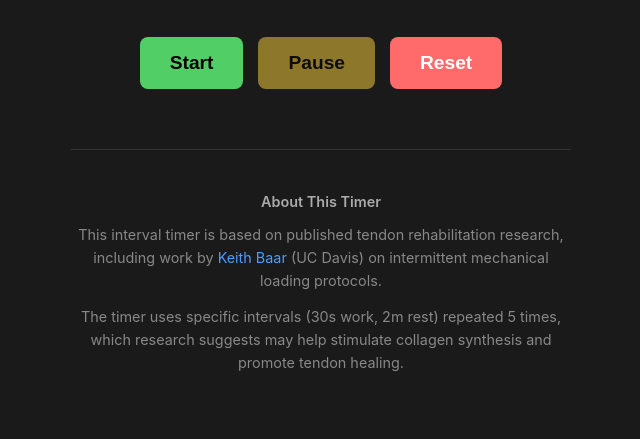
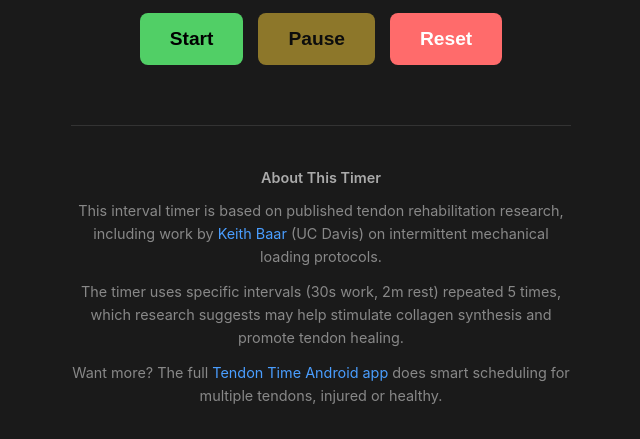
Before and after one commit to bensums/tendontime, a plain HTML site: page index.html in a window 1280 px wide. Shown: the part 370-809 px from the top of the page, without its empty margins (319-959 px from the left). Drawn offline with Linux system fonts and the light colour scheme.

Commit message:
feat: link to full Play Store app
Co-Authored-By: Claude Opus 5.5 <noreply@anthropic.com>

```diff
--- a/index.html
+++ b/index.html
@@ -175,6 +175,7 @@
             <h2>About This Timer</h2>
             <p>This interval timer is based on published tendon rehabilitation research, including work by <a href="https://health.ucdavis.edu/physiology/faculty/baar.html" target="_blank" rel="noopener">Keith Baar</a> (UC Davis) on intermittent mechanical loading protocols.</p>
             <p>The timer uses specific intervals (30s work, 2m rest) repeated 5 times, which research suggests may help stimulate collagen synthesis and promote tendon healing.</p>
+            <p>Want more? The full <a href="https://play.google.com/store/apps/details?id=com.bensums.tendontime" target="_blank" rel="noopener">Tendon Time Android app</a> does smart scheduling for multiple tendons, injured or healthy.</p>
         </footer>
     </div>
 
```
